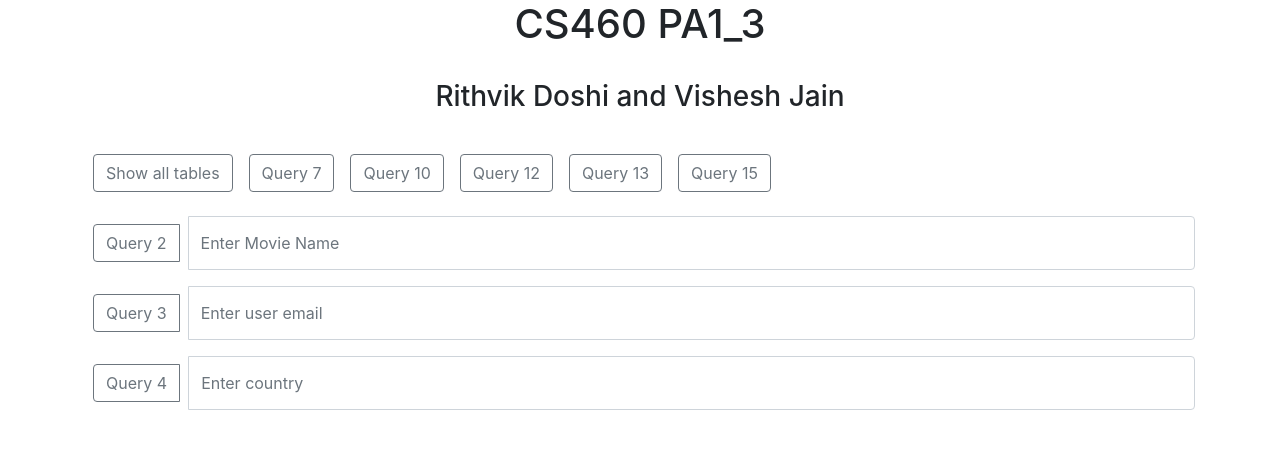
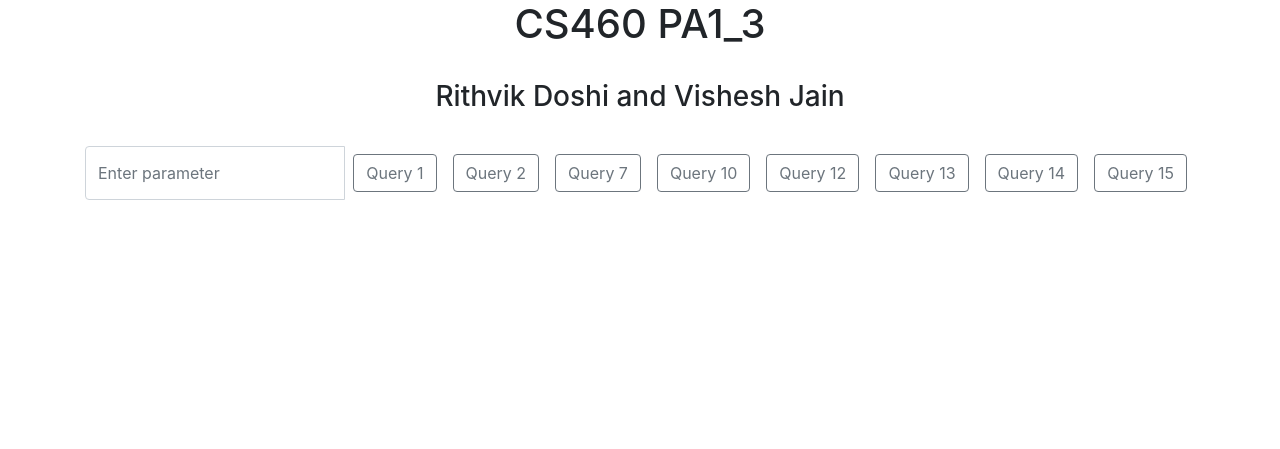
Before and after one commit to rithvik-doshi/CS460-MySQL-Programming-Assignments, a PHP site: page / in a window 1280 px wide. Shown: the top 449 px of the page. Run offline with PHP 8.4, Linux system fonts and the light colour scheme; some libraries are stand-ins or nearby versions.

Commit message:
Update index.php

```diff
--- a/index.php
+++ b/index.php
@@ -17,33 +17,15 @@
         <div class = "container">
             <form id="ageLimitForm" method="post" action="">
                 <div class="input-group mb-3">
-                    <button class="btn btn-outline-secondary m-2" type="submit" name="submit1" id="button-addon1">Show all tables</button>
+                    <input type="text" class="form-control" placeholder="Enter parameter" name="input" id="input">
+                    <button class="btn btn-outline-secondary m-2" type="submit" name="submit1" id="button-addon1">Query 1</button>
+                    <button class="btn btn-outline-secondary m-2" type="submit" name="submit2" id="button-addon2">Query 2</button>
                     <button class="btn btn-outline-secondary m-2" type="submit" name="submit7" id="button-addon7">Query 7</button>
                     <button class="btn btn-outline-secondary m-2" type="submit" name="submit10" id="button-addon10">Query 10</button>
                     <button class="btn btn-outline-secondary m-2" type="submit" name="submit12" id="button-addon12">Query 12</button>
                     <button class="btn btn-outline-secondary m-2" type="submit" name="submit13" id="button-addon13">Query 13</button>
+                    <button class="btn btn-outline-secondary m-2" type="submit" name="submit14" id="button-addon14">Query 14</button>
                     <button class="btn btn-outline-secondary m-2" type="submit" name="submit15" id="button-addon15">Query 15</button>
-                </div>
-                <div class="input-group mb-3">
-                    <!-- Make new div each time you want to create a new line for query button -->
-                    <div class="input-group-prepend m-2">
-                        <button class="btn btn-outline-secondary" type="submit" name="submit2">Query 2</button>
-                    </div>
-                    <input type="text" class="form-control" placeholder="Enter Movie Name" name="pq2val">
-                </div>
-                <div class="input-group mb-3">
-                    <!-- Make new div each time you want to create a new line for query button -->
-                    <div class="input-group-prepend m-2">
-                        <button class="btn btn-outline-secondary" type="submit" name="submit3">Query 3</button>
-                    </div>
-                    <input type="text" class="form-control" placeholder="Enter user email" name="pq3val">
-                </div>
-                <div class="input-group mb-3">
-                    <!-- Make new div each time you want to create a new line for query button -->
-                    <div class="input-group-prepend m-2">
-                        <button class="btn btn-outline-secondary" type="submit" name="submit4">Query 4</button>
-                    </div>
-                    <input type="text" class="form-control" placeholder="Enter country" name="pq4val">
                 </div>
             </form>
         </div>
@@ -103,11 +85,10 @@
                     echo "</table>";
                 }
                 elseif(isset($_POST['submit2'])){
-                //                    $ageLimit = $_POST["inputAge"];
+                    $in = $_POST["input"];
                     echo "<table class='table table-md table-bordered'>";
                     echo "<thead class='thead-dark' style='text-align: center'>";
-                    echo "<tr><th class='col-md-2'>Actors</th>";
-
+                    echo "<tr><th class='col-md-2'>Name</th><th class='col-md-2'>Rating</th><th class='col-md-2'>Production</th><th class='col-md-2'>Budget</th></tr></thead>";
 
 
                     try {
@@ -115,7 +96,7 @@
                         $conn->setAttribute(PDO::ATTR_ERRMODE, PDO::ERRMODE_EXCEPTION);
 
                         // SQL
-                        $stmt = $conn->prepare("SELECT DISTINCT name FROM People, Role WHERE role_name = 'Actor' AND Role.pid = People.pid ");
+                        $stmt = $conn->prepare("SELECT * FROM MotionPicture M WHERE M.name = $in ");
                         $stmt->execute();
 
                         // set the resulting array to associative
@@ -201,7 +182,7 @@
 
                             // SQL
                             $stmt = $conn->prepare(
-                                "SELECT DISTINCT People.name, MotionPicture.name from People, MotionPicture, Role where People.pid = Role.pid AND MotionPicture.mpid = Role.mpid AND (MotionPicture.production = 'Marvel' OR MotionPicture.production = 'DC') AND Role.role_name = 'Actor';");
+                                "SELECT DISTINCT People.name, MotionPicture.name AS Mname FROM People, MotionPicture, Role WHERE People.pid = Role.pid AND MotionPicture.mpid = Role.mpid AND  (MotionPicture.production = 'Marvel' OR MotionPicture.production = 'DC') AND Role.role_name = 'Actor';");
                             $stmt->execute();
 
                             // set the resulting array to associative
@@ -242,10 +223,10 @@
                         }
                         $conn = null;
                         echo "</table>";
-                    } elseif (isset($_POST['submit15'])){
+                    }elseif (isset($_POST['submit14'])){
                         echo "<table class='table table-md table-bordered'>";
                         echo "<thead class='thead-dark' style='text-align: center'>";
-                        echo "<tr><th class='col-md-2'>Name 1</th><th class='col-md-2'>Name 2</th><th class='col-md-2'>DOB</th></tr></thead>";
+                        echo "<tr><th class='col-md-2'>Movie Name</th><th class='col-md-2'>People Count</th><th class='col-md-2'>Role Count</th><th class='col-md-2'>Award Count</th></tr></thead>";
 
 
 
@@ -255,7 +236,34 @@
 
                             // SQL
                             $stmt = $conn->prepare(
-                                "SELECT x.P1name, x.P2name, x.PDOB FROM (SELECT CASE WHEN P1.name < P2.name then P1.name else P2.name end as P1name, CASE WHEN P1.name < P2.name then P2.name else P1.name end as P2name, P1.dob as PDOB from People as P1, People as P2 WHERE P1.pid != P2.pid and P1.dob = P2.dob) as x group by x.P1name, x.P2name;");
+                                "SELECT Count (pid) FROM Movie M, Role R WHERE M.mpid=R.mpid;");
+                            $stmt->execute();
+
+                            // set the resulting array to associative
+                            $stmt->setFetchMode(PDO::FETCH_ASSOC);
+                            foreach(new TableRows(new RecursiveArrayIterator($stmt->fetchAll())) as $k=>$v) {
+                                echo $v;
+                            }
+                        }
+                        catch(PDOException $e) {
+                            echo "Error: " . $e->getMessage();
+                        }
+                        $conn = null;
+                        echo "</table>";
+                    }elseif (isset($_POST['submit15'])){
+                        echo "<table class='table table-md table-bordered'>";
+                        echo "<thead class='thead-dark' style='text-align: center'>";
+                        echo "<tr><th class='col-md-2'>Actor 1 Name</th><th class='col-md-2'>Actor 2 Name</th><th class='col-md-2'>Birthday</th></tr></thead>";
+
+
+
+                        try {
+                            $conn = new PDO("mysql:host=$servername;dbname=$dbname", $username, $password);
+                            $conn->setAttribute(PDO::ATTR_ERRMODE, PDO::ERRMODE_EXCEPTION);
+
+                            // SQL
+                            $stmt = $conn->prepare(
+                                "SELECT DISTINCT P1.name AS A, P2.name as B, P1.dob FROM Role R1, Role R2, People P1, People P2 WHERE P1.pid < P2.pid AND R1.role_name = 'Actor' AND R2.role_name = 'Actor' AND R1.pid = P1.pid AND R2.pid = P2.pid AND P1.dob = P2.dob;");
                             $stmt->execute();
 
                             // set the resulting array to associative
@@ -270,6 +278,7 @@
                         $conn = null;
                         echo "</table>";
                     }
+
             ?>
         </div>
     </body>
```
